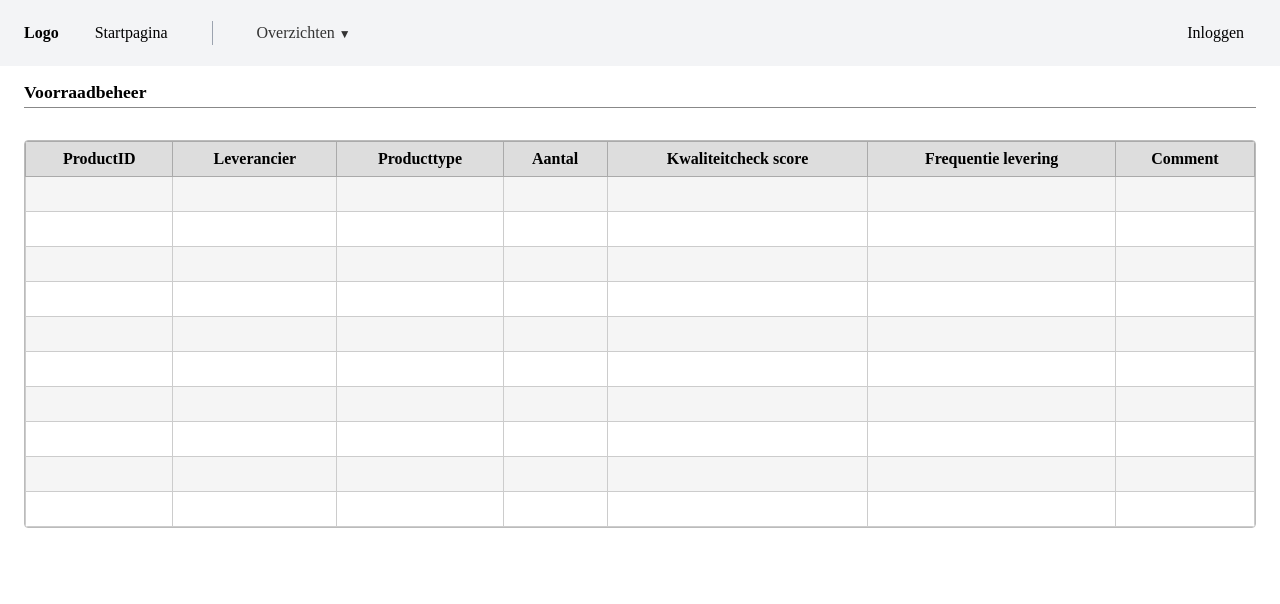
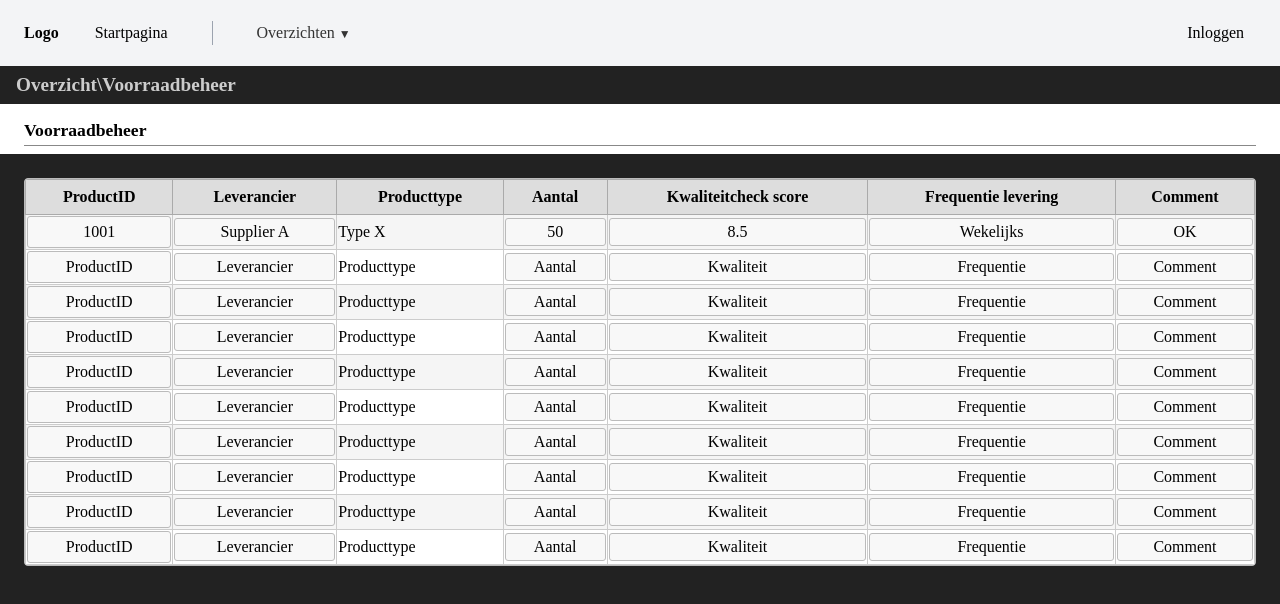
Before and after one commit to ZuydUniversity/2425-B2C6-B2B-2-Frontend, a Next.js app: page /inventory-management in a window 1280 px wide. Shown: the top 604 px of the page. Built offline with nearby package versions, Linux system fonts and the light colour scheme.

Commit message:
added buttons

```diff
--- a/src/pages/inventory-management.tsx
+++ b/src/pages/inventory-management.tsx
@@ -1,6 +1,63 @@
+import React from "react";
+
+// Simple button component for table cells
+const TableButton: React.FC<{ label: string }> = ({ label }) => (
+  <button
+    style={{
+      width: "100%",
+      height: "100%",
+      background: "#f8f8f8",
+      border: "1px solid #bbb",
+      borderRadius: 3,
+      padding: "4px 0",
+      cursor: "pointer",
+      fontSize: "1rem",
+    }}
+    onClick={() => alert(`Clicked: ${label}`)}
+  >
+    {label}
+  </button>
+);
+
 const InventoryPage = () => {
+  // Example data for demonstration
+  const rows = [
+    {
+      productId: "1001",
+      leverancier: "Supplier A",
+      producttype: "Type X",
+      aantal: "50",
+      kwaliteit: "8.5",
+      frequentie: "Wekelijks",
+      comment: "OK",
+    },
+    // Add more rows as needed
+    ...Array(9).fill({
+      productId: "",
+      leverancier: "",
+      producttype: "",
+      aantal: "",
+      kwaliteit: "",
+      frequentie: "",
+      comment: "",
+    }),
+  ];
+
   return (
-    <>
+    <div style={{ background: "#222", minHeight: "100vh" }}>
+      {/* Header */}
+      <div
+        style={{
+          background: "#222",
+          color: "#ccc",
+          padding: "0.5rem 1rem",
+          fontWeight: "bold",
+          fontSize: "1.2rem",
+        }}
+      >
+        Overzicht\Voorraadbeheer
+      </div>
+
       {/* Page Title */}
       <div style={{ background: "#fff", padding: "1rem 1.5rem 0.5rem 1.5rem" }}>
         <div style={{ fontSize: "1.1rem", fontWeight: "bold" }}>
@@ -46,24 +103,39 @@ const InventoryPage = () => {
             </tr>
           </thead>
           <tbody>
-            {[...Array(10)].map((_, idx) => (
+            {rows.map((row, idx) => (
               <tr
                 key={idx}
                 style={{ background: idx % 2 === 0 ? "#f5f5f5" : "#fff" }}
               >
-                <td style={{ border: "1px solid #ccc", height: 32 }} />
-                <td style={{ border: "1px solid #ccc" }} />
-                <td style={{ border: "1px solid #ccc" }} />
-                <td style={{ border: "1px solid #ccc" }} />
-                <td style={{ border: "1px solid #ccc" }} />
-                <td style={{ border: "1px solid #ccc" }} />
-                <td style={{ border: "1px solid #ccc" }} />
+                <td style={{ border: "1px solid #ccc", height: 32 }}>
+                  <TableButton label={row.productId || "ProductID"} />
+                </td>
+                <td style={{ border: "1px solid #ccc" }}>
+                  <TableButton label={row.leverancier || "Leverancier"} />
+                </td>
+                <td style={{ border: "1px solid #ccc" }}>
+                  {/* Producttype stays as plain text */}
+                  {row.producttype || "Producttype"}
+                </td>
+                <td style={{ border: "1px solid #ccc" }}>
+                  <TableButton label={row.aantal || "Aantal"} />
+                </td>
+                <td style={{ border: "1px solid #ccc" }}>
+                  <TableButton label={row.kwaliteit || "Kwaliteit"} />
+                </td>
+                <td style={{ border: "1px solid #ccc" }}>
+                  <TableButton label={row.frequentie || "Frequentie"} />
+                </td>
+                <td style={{ border: "1px solid #ccc" }}>
+                  <TableButton label={row.comment || "Comment"} />
+                </td>
               </tr>
             ))}
           </tbody>
         </table>
       </div>
-    </>
+    </div>
   );
 };
 
```
